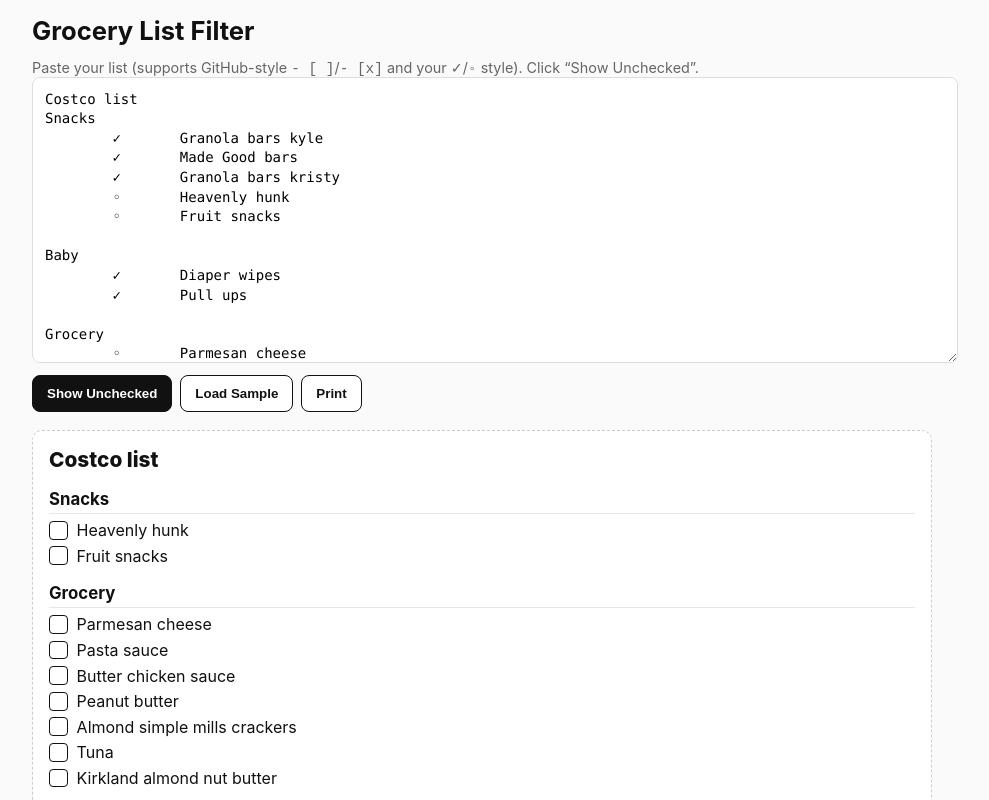
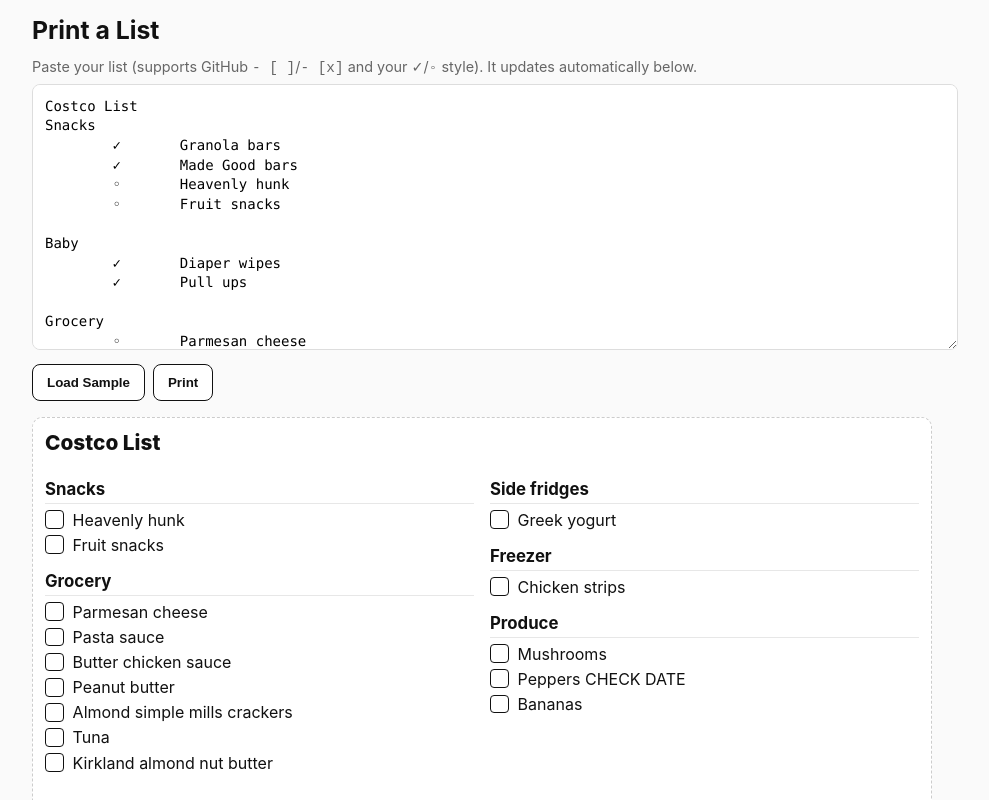
Before and after one commit to AtreyuArtax/Print_List, a plain HTML site: page index.html in a window 1280 px wide. Both pictures are taken after a click on the button "Load Sample". Shown: the top 800 px of the page, without its empty margins (158-1147 px from the left). Drawn offline with Linux system fonts and the light colour scheme.

Commit message:
updated functionality and formatting.

```diff
--- a/index.html
+++ b/index.html
@@ -3,82 +3,70 @@
 <head>
 <meta charset="utf-8" />
 <meta name="viewport" content="width=device-width,initial-scale=1" />
-<title>Grocery List Filter (Markdown → Unchecked Only)</title>
+<title>Print a List (Quadrant layout)</title>
 <style>
   :root{
-    --fg:#111; --bg:#fafafa; --muted:#666; --accent:#111;
-    --section-gap: 1.1rem;
-    --line-gap: .35rem;
-    --title-size: 1.6rem;
-    --heading-size: 1.05rem;
-    --item-size: 1rem;
+    --fg:#111; --bg:#fafafa; --muted:#666;
+    --section-gap: 1.0rem; --line-gap: .32rem;
+    --title-size: 1.55rem; --heading-size: 1.05rem; --item-size: 1rem;
   }
   html,body{margin:0;padding:0;background:var(--bg);color:var(--fg);font-family:Inter,system-ui,Segoe UI,Roboto,Helvetica,Arial,sans-serif}
   .wrap{max-width:900px;margin:auto;padding:16px 14px 40px}
-  h1{font-size:var(--title-size);margin:0 0 12px 0;line-height:1.2}
-  .controls{
-    display:flex;gap:8px;flex-wrap:wrap;margin:8px 0 14px 0
-  }
-  textarea{
-    width:100%; min-height: 260px; resize: vertical;
-    font: 14px/1.4 ui-monospace,SFMono-Regular,Menlo,Consolas,monospace;
-    padding:12px;border:1px solid #ddd;border-radius:8px;background:#fff;color:#000;
-  }
-  button{
-    cursor:pointer;border:1px solid #111;background:#111;color:#fff;
-    padding:10px 14px;border-radius:8px;font-weight:600
-  }
+  h1{font-size:var(--title-size);margin:0 0 12px;line-height:1.2}
+  .hint{color:var(--muted);font-size:.9rem;margin-bottom:8px}
+  textarea{width:100%;min-height:240px;resize:vertical;font:14px/1.4 ui-monospace,SFMono-Regular,Menlo,Consolas,monospace;padding:12px;border:1px solid #ddd;border-radius:8px;background:#fff;color:#000}
+  .controls{display:flex;gap:8px;flex-wrap:wrap;margin:10px 0 14px}
+  button{cursor:pointer;border:1px solid #111;background:#111;color:#fff;padding:10px 14px;border-radius:8px;font-weight:600}
   button.secondary{background:#fff;color:#111}
-  .hint{color:var(--muted);font-size:.9rem}
-  .out{
-    margin-top:18px;padding:16px;border:1px dashed #ccc;border-radius:10px;background:#fff
-  }
+  .out{margin-top:16px;padding:12px;border:1px dashed #ccc;border-radius:10px;background:#fff;position:relative}
   .list-title{font-size:1.3rem;font-weight:800;margin:0 0 8px}
-  .section{break-inside: avoid;margin-top: var(--section-gap)}
-  .section h2{
-    font-size:var(--heading-size);margin:0 0 6px;border-bottom:1px solid #e7e7e7;padding-bottom:4px
-  }
+  .section{break-inside: avoid;margin-top:var(--section-gap)}
+  .section h2{font-size:var(--heading-size);margin:0 0 6px;border-bottom:1px solid #e7e7e7;padding-bottom:4px}
   ul.items{list-style:none;margin:0;padding:0;display:grid;gap:var(--line-gap)}
-  li.item{
-    display:flex;align-items:center;gap:.55rem;font-size:var(--item-size)
-  }
-  .cb{
-    width:1.05rem;height:1.05rem;flex:0 0 auto;
-    border:1.8px solid #111;border-radius:4px;display:inline-block
-  }
+  li.item{display:flex;align-items:center;gap:.55rem;font-size:var(--item-size)}
+  .cb{width:1.05rem;height:1.05rem;flex:0 0 auto;border:1.8px solid #111;border-radius:4px;display:inline-block}
   .item-label{flex:1}
   .empty-note{color:var(--muted);font-style:italic;margin:.4rem 0 .2rem}
 
-  /* Print: clean, high-contrast, two columns when space allows */
+  /* QUADRANT layout container */
+  .grid4{display:grid;grid-template-columns:1fr 1fr;grid-auto-rows:auto;gap:16px}
+  .quad{break-inside:avoid}
+  .quad-title{font-weight:700;font-size:.95rem;margin:0 0 6px;color:#000}
+
+  /* Fold guides (print only) */
+  .fold-guides{display:none}
   @media print{
-    :root{ --title-size: 1.8rem; --heading-size: 1.15rem; --item-size: 1.05rem }
+    :root{--title-size:1.8rem;--heading-size:1.12rem;--item-size:1.03rem}
     body{background:#fff}
-    h1 {display:none !important;} /* Hide page title when printing */
-    .controls, .hint, textarea{display:none !important}
+    h1,.hint,textarea,.controls{display:none !important}
     .out{border:0;padding:0;background:transparent}
-    .print-columns{column-count: 2; column-gap: 24px;}
-    .section{break-inside: avoid}
-    @page{margin: 14mm}
+    .grid4{grid-template-columns:1fr 1fr;gap:18px}
+    .fold-guides{display:block;position:fixed;inset:0;pointer-events:none}
+    .fold-guides::before, .fold-guides::after{content:"";position:absolute;background:#000;opacity:.12}
+    /* vertical midline */
+    .fold-guides::before{top:0;bottom:0;width:1px;left:50%}
+    /* horizontal midline */
+    .fold-guides::after{left:0;right:0;height:1px;top:50%}
+    @page{size:letter;margin:14mm}
   }
 </style>
 </head>
 <body>
 <div class="wrap">
-  <h1>Grocery List Filter</h1>
-  <div class="hint">
-    Paste your list (supports GitHub-style <code>- [ ]</code>/<code>- [x]</code> and your <code>✓</code>/<code>◦</code> style). Click “Show Unchecked”.
-  </div>
+  <h1>Print a List</h1>
+  <div class="hint">Paste your list (supports GitHub <code>- [ ]</code>/<code>- [x]</code> and your <code>✓</code>/<code>◦</code> style). It updates automatically below.</div>
   <textarea id="src" placeholder="Paste your markdown grocery list here..."></textarea>
   <div class="controls">
-    <button id="btn-filter">Show Unchecked</button>
     <button class="secondary" id="btn-sample">Load Sample</button>
-    <button class="secondary" id="btn-print" title="Open the browser print dialog">Print</button>
+    <button class="secondary" id="btn-print" title="Open print dialog">Print</button>
   </div>
 
   <div id="out" class="out" aria-live="polite"></div>
+  <div class="fold-guides" aria-hidden="true"></div>
 </div>
 
 <script>
+// --- Parsing (same rules as your working copy) ---
 const re = {
   atx: /^\s*(#{1,6})\s+(.*)\s*$/,
   mdUnchecked: /^\s*[-*+]\s*\[\s\]\s+(.*)$/,
@@ -87,193 +75,189 @@
   yourUnchecked:/^\s*◦\s+(.*)$/,
   fallbackBullet:/^\s*[-*+]\s+(.*)$/
 };
-
 function parseMarkdownList(src){
   const lines = src.split(/\r?\n/);
-  let title = null;
-  const sections = [];
-  let currentSection = null;
-
-  function ensureSection(name){
-    currentSection = { name: name.trim(), items: [] };
-    sections.push(currentSection);
+  let title=null; const sections=[]; let currentSection=null;
+  function ensureSection(name){ currentSection={name:name.trim(),items:[]}; sections.push(currentSection); }
+  for(const raw of lines){
+    const line = raw.replace(/\s+$/,''); if(!line.trim()) continue;
+    const mAtx = line.match(re.atx);
+    if(mAtx){ const level=mAtx[1].length; const text=mAtx[2].trim(); if(level===1 && !title){title=text;} else {ensureSection(text);} continue; }
+    let isItem=false, checked=false, text=""; let m;
+    if((m=line.match(re.mdChecked))){ isItem=true; checked=true;  text=m[1]; }
+    else if((m=line.match(re.mdUnchecked))){ isItem=true; checked=false; text=m[1]; }
+    else if((m=line.match(re.yourChecked))){ isItem=true; checked=true;  text=m[1]; }
+    else if((m=line.match(re.yourUnchecked))){ isItem=true; checked=false; text=m[1]; }
+    else if((m=line.match(re.fallbackBullet))){ isItem=true; checked=false; text=m[1]; }
+    if(isItem){ if(!currentSection) ensureSection('Items'); if(!checked) currentSection.items.push(text.trim()); continue; }
+    if(!title){ title=line.trim(); } else { ensureSection(line.trim()); }
   }
-
-  for(let i=0;i<lines.length;i++){
-    const raw = lines[i];
-    const line = raw.replace(/\s+$/,'');
-    if(!line.trim()) continue;
-
-    const mAtx = line.match(re.atx);
-    if(mAtx){
-      const level = mAtx[1].length;
-      const text = mAtx[2].trim();
-      if(level === 1 && !title){
-        title = text;
-      }else{
-        ensureSection(text);
-      }
-      continue;
-    }
-
-    let isItem = false, checked = false, text = "";
-
-    let m;
-    if((m = line.match(re.mdChecked))){
-      isItem = true; checked = true; text = m[1];
-    } else if((m = line.match(re.mdUnchecked))){
-      isItem = true; checked = false; text = m[1];
-    } else if((m = line.match(re.yourChecked))){
-      isItem = true; checked = true; text = m[1];
-    } else if((m = line.match(re.yourUnchecked))){
-      isItem = true; checked = false; text = m[1];
-    } else if((m = line.match(re.fallbackBullet))){
-      isItem = true; checked = false; text = m[1];
-    }
-
-    if(isItem){
-      if(!currentSection){
-        ensureSection("Items");
-      }
-      if(!checked){
-        currentSection.items.push(text.trim());
-      }
-      continue;
-    }
-
-    if(!title){
-      title = line.trim();
-    }else{
-      ensureSection(line.trim());
-    }
-  }
-
-  const filteredSections = sections.filter(s => s.items.length > 0);
-  return { title: title || "List", sections: filteredSections };
+  return { title: title||'List', sections: sections.filter(s=>s.items.length>0) };
 }
 
-function renderOutput(model){
-  const out = document.getElementById('out');
-  out.innerHTML = "";
-  const wrap = document.createElement('div');
-  wrap.className = 'print-columns';
+// --- Quadrant packing ---
+function splitIntoQuadrants(sections){
+  // weight = heading(1) + number of items
+  const weights = sections.map(s=> 1 + s.items.length);
+  const total = weights.reduce((a,b)=>a+b,0);
+  const target = Math.max(1, Math.round(total/4));
+  const quads = [[],[],[],[]];
+  let qi=0, acc=0;
+  for(let i=0;i<sections.length;i++){
+    const w = weights[i];
+    quads[qi].push(sections[i]);
+    acc += w;
+    if(qi<3 && acc>=target){ qi++; acc=0; }
+  }
+  return quads;
+}
 
-  const t = document.createElement('div');
-  t.className = 'list-title';
-  t.textContent = model.title;
-  out.appendChild(t);
-  out.appendChild(wrap);
+function renderQuadrants(model){
+  const out = document.getElementById('out'); out.innerHTML = '';
+  const title = document.createElement('div'); title.className='list-title'; title.textContent = model.title; out.appendChild(title);
+  if(model.sections.length===0){ const p=document.createElement('div'); p.className='empty-note'; p.textContent='All items are checked. Nothing left to buy 🎉'; out.appendChild(p); return; }
 
-  if(model.sections.length === 0){
-    const p = document.createElement('div');
-    p.className = 'empty-note';
-    p.textContent = 'All items are checked. Nothing left to buy 🎉';
-    wrap.appendChild(p);
-    return;
-  }
-
-  for(const section of model.sections){
-    const sec = document.createElement('section');
-    sec.className = 'section';
-    const h = document.createElement('h2');
-    h.textContent = section.name;
-    sec.appendChild(h);
-
-    const ul = document.createElement('ul');
-    ul.className = 'items';
-    for(const item of section.items){
-      const li = document.createElement('li');
-      li.className = 'item';
-
-      const cb = document.createElement('span');
-      cb.className = 'cb';
-      cb.setAttribute('aria-hidden','true');
-
-      const label = document.createElement('span');
-      label.className = 'item-label';
-      label.textContent = item;
-
-      li.appendChild(cb);
-      li.appendChild(label);
-      ul.appendChild(li);
+  const grid = document.createElement('div'); grid.className='grid4'; out.appendChild(grid);
+  const quads = splitIntoQuadrants(model.sections);
+  for(let q=0;q<4;q++){
+    const box = document.createElement('div'); box.className='quad'; grid.appendChild(box);
+    for(const section of quads[q]){
+      const sec = document.createElement('section'); sec.className='section';
+      const h = document.createElement('h2'); h.textContent = section.name; sec.appendChild(h);
+      const ul = document.createElement('ul'); ul.className='items';
+      for(const item of section.items){
+        const li=document.createElement('li'); li.className='item';
+        const cb=document.createElement('span'); cb.className='cb'; cb.setAttribute('aria-hidden','true');
+        const label=document.createElement('span'); label.className='item-label'; label.textContent=item;
+        li.appendChild(cb); li.appendChild(label); ul.appendChild(li);
+      }
+      sec.appendChild(ul); box.appendChild(sec);
     }
-    sec.appendChild(ul);
-    wrap.appendChild(sec);
   }
 }
 
 function filterNow(){
-  const src = document.getElementById('src').value || "";
+  const src = document.getElementById('src').value || '';
   const model = parseMarkdownList(src);
-  renderOutput(model);
+  renderQuadrants(model);
 }
 
-document.getElementById('btn-filter').addEventListener('click', filterNow);
-document.getElementById('btn-print').addEventListener('click', () => window.print());
-document.getElementById('btn-sample').addEventListener('click', () => {
-  const sample = `Costco list
+// UI
+document.getElementById('btn-print').addEventListener('click', ()=>window.print());
+document.getElementById('btn-sample').addEventListener('click', ()=>{
+  const sample=`Costco List
 Snacks
-\t✓\tGranola bars kyle
-\t✓\tMade Good bars
-\t✓\tGranola bars kristy
-\t◦\tHeavenly hunk
-\t◦\tFruit snacks
+	✓	Granola bars
+	✓	Made Good bars
+	◦	Heavenly hunk
+	◦	Fruit snacks
 
 Baby
-\t✓\tDiaper wipes
-\t✓\tPull ups
+	✓	Diaper wipes
+	✓	Pull ups
 
 Grocery
-\t◦\tParmesan cheese
-\t◦\tPasta sauce
-\t◦\tButter chicken sauce
-\t◦\tPeanut butter
-\t◦\tAlmond simple mills crackers
-\t◦\tTuna
-\t◦\tKirkland almond nut butter
-\t✓\tCoffee
-\t✓\tHoney
+	◦	Parmesan cheese
+	◦	Pasta sauce
+	◦	Butter chicken sauce
+	◦	Peanut butter
+	◦	Almond simple mills crackers
+	◦	Tuna
+	◦	Kirkland almond nut butter
+	✓	Coffee
+	✓	Honey
+
+Side fridges
+	◦	Greek yogurt
+
+Freezer
+	◦	Chicken strips
+
+Produce
+	◦	Mushrooms
+	◦	Peppers CHECK DATE
+	◦	Bananas
+
+Dips fridge
+	◦	Hummus (2 pack)
+
+Back Dairy Fridge
+	✓	Eggs (30 tray)
+
+Meat fridge
+	◦	Feta cheese
+
+Bakery
+	◦	Tortillas keto
+	◦	bread
+
+Other
+	◦	Charmin toilet paper
+	◦	Plastic wrap
 
 # Example of pure Markdown checklist
+## Extra
 - [ ] Salsa
 - [x] Crackers
 - [ ] Yogurt drinks`;
-  document.getElementById('src').value = sample;
-  filterNow();
+  document.getElementById('src').value=sample; filterNow();
 });
 
-let tId;
-document.getElementById('src').addEventListener('input', () => {
-  clearTimeout(tId);
-  tId = setTimeout(filterNow, 250);
+// Auto-render while typing/pasting (debounced)
+// FIX: removed stray extra "});" after this listener that caused "expected expression, got '}'"
+let _tid;
+document.getElementById('src').addEventListener('input', ()=>{
+  clearTimeout(_tid);
+  _tid = setTimeout(filterNow, 200);
 });
 
-/* --- iOS Shortcut / URL-hash payload support --- */
+// Hash support (&text=... &autoprint=1)
 (function initFromHash(){
-  const rawHash = location.hash.startsWith('#') ? location.hash.slice(1) : location.hash;
-  if(!rawHash) return;
+  const rawHash = location.hash.startsWith('#')?location.hash.slice(1):location.hash;
+  if(!rawHash){ filterNow(); return; }
+  const params = new URLSearchParams(rawHash);
+  const t = params.get('text'); const auto = params.get('autoprint');
+  if(t){
+    let decoded=''; try{decoded=decodeURIComponent(t);}catch{ try{decoded=atob(t);}catch{decoded=t;} }
+    document.getElementById('src').value=decoded; filterNow();
+    if(auto==='1' || (auto && auto.toLowerCase()==='true')) setTimeout(()=>window.print(),300);
+  } else {
+    filterNow();
+  }
+})();
 
-  const params = new URLSearchParams(rawHash);
-  if(!params.has('text') && location.search.length > 1){
-    new URLSearchParams(location.search).forEach((v,k)=>params.set(k,v));
-  }
+// --- Lightweight console tests ---
+(function runTests(){
+  function assert(name, cond){ if(!cond){ console.error('❌', name); window.__testsFailed = true; } else { console.log('✅', name); } }
+  // T1: Pure Markdown checkboxes
+  const m1 = parseMarkdownList('# Title\n## S\n- [ ] Milk\n- [x] Eggs');
+  assert('T1 title', m1.title==='Title');
+  assert('T1 sections len', m1.sections.length===1);
+  assert('T1 items filtered', m1.sections[0].items.length===1 && m1.sections[0].items[0]==='Milk');
+  // T2: Custom ✓/◦ style
+  const m2 = parseMarkdownList('List\nSect\n\t✓\tA\n\t◦\tB');
+  assert('T2 title fallback', m2.title==='List');
+  assert('T2 keeps only unchecked', m2.sections[0].items.length===1 && m2.sections[0].items[0]==='B');
+  // T3: Fallback bullets treated as unchecked
+  const m3 = parseMarkdownList('X\nY\n- Banana');
+  assert('T3 one item', m3.sections[0].items[0]==='Banana');
+  // T4: Items before any section go to "Items"
+  const m4 = parseMarkdownList('My List\n- [ ] One\n- [ ] Two');
+  assert('T4 default section name', m4.sections[0].name==='Items');
+  // T5: Quadrant pack preserves total sections
+  const testSecs = [
+    {name:'A',items:['1','2']}, {name:'B',items:['1']}, {name:'C',items:['1','2','3']}, {name:'D',items:[]}, {name:'E',items:['1']}
+  ];
+  const quads = splitIntoQuadrants(testSecs);
+  assert('T5 4 quadrants', quads.length===4);
+  const countSecs = quads.reduce((n,q)=>n+q.length,0);
+  assert('T5 preserves all sections', countSecs===testSecs.length);
+  // T6: Deeper ATX heading becomes a section; checked item removed
+  const m6 = parseMarkdownList('# Big\n### Tiny\n- [x] Gone\n- [ ] Stay');
+  assert('T6 has Tiny section', m6.sections[0].name==='Tiny');
+  assert('T6 only Stay remains', m6.sections[0].items.length===1 && m6.sections[0].items[0]==='Stay');
 
-  const text = params.get('text');
-  const auto = params.get('autoprint');
-
-  if(text){
-    let decoded = "";
-    try { decoded = decodeURIComponent(text); }
-    catch {
-      try { decoded = atob(text); } catch { decoded = text; }
-    }
-    document.getElementById('src').value = decoded;
-    filterNow();
-
-    if(auto === '1' || (auto && auto.toLowerCase() === 'true')){
-      setTimeout(() => window.print(), 300);
-    }
-  }
+  if(window.__testsFailed){ console.warn('Some tests failed. Functionality may be affected.'); }
 })();
 </script>
 </body>
```
